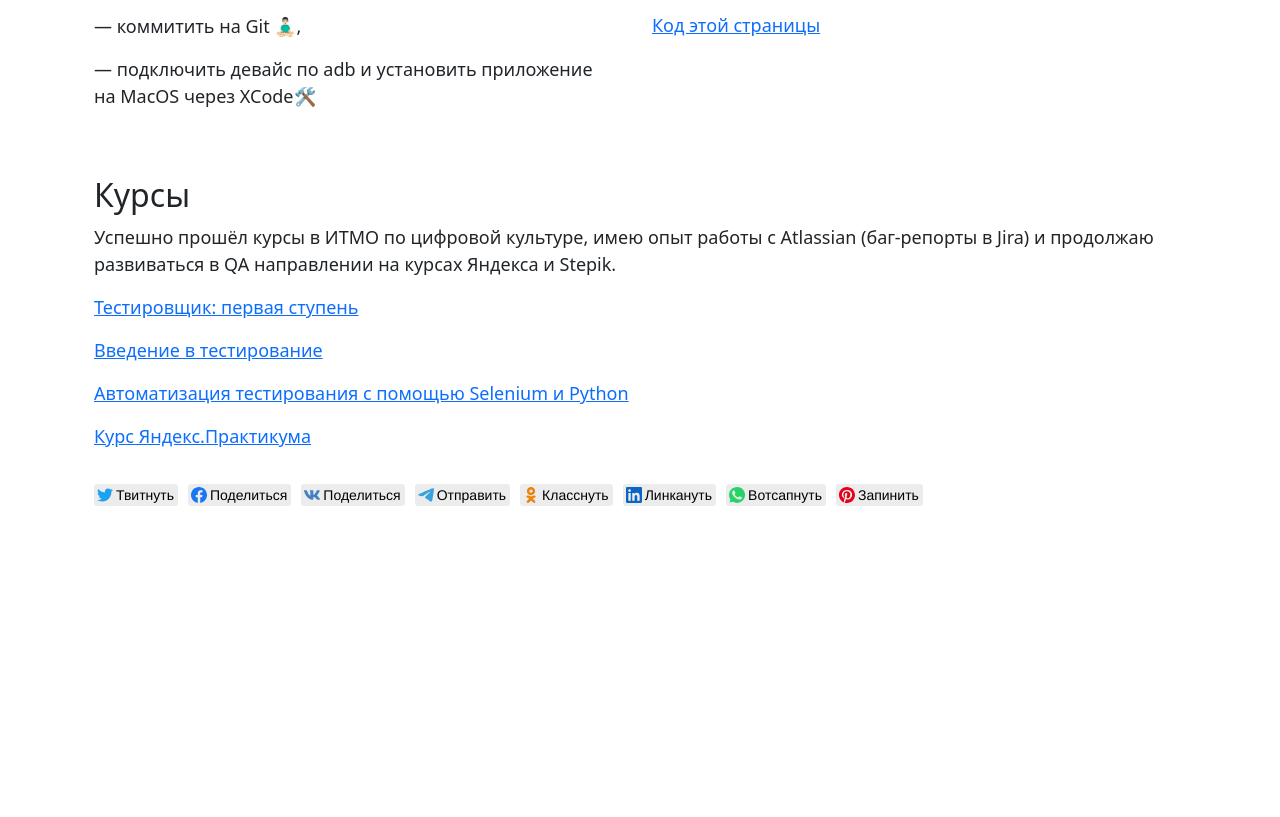
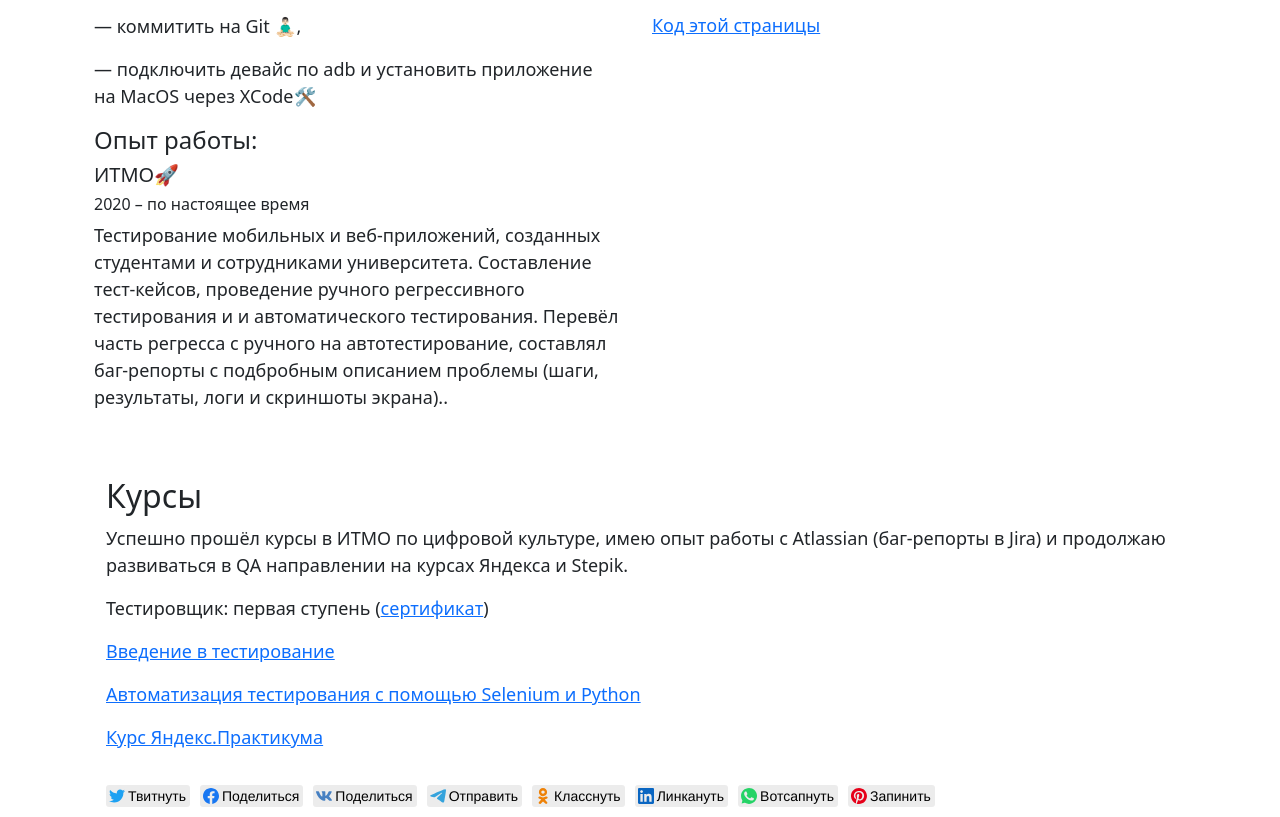
Before and after one commit to egaristotel/egaristotel.github.io, a plain HTML site: page index.html in a window 1280 px wide. Shown: the part 767-1584 px from the top of the page. Before the commit the page ends 1283 px from the top, so only its background shows below. Drawn offline with nearby package versions, Linux system fonts and the light colour scheme; no server answers.

Commit message:
Add files via upload

```diff
--- a/index.html
+++ b/index.html
@@ -77,7 +77,7 @@
         <p>Я&nbsp;QA&nbsp;Engineer 🕵🏻‍♂️ с&nbsp;опытом работы ручного тестирования в&nbsp;небольших студенческих проектах ИТМО🚀, как мобильных, так и&nbsp;веб-приложений.</p>
         <h5>👨🏻‍💻Умею:</h5>
         <p>&mdash;&nbsp;простенько напрограммировать для автотеста на&nbsp;Python🐍,</p>
-        <p>&mdash;&nbsp;работать с&nbsp;таблицами в&nbsp;SQL 🗂, командовать в&nbsp;bash 🖥,</p>
+        <p>&mdash;&nbsp;работать с&nbsp;таблицами в&nbsp;SQL 🗂, командовать в&nbsp;bash 🖥, </p>
         <p>&mdash;&nbsp;настроить сервер с&nbsp;Ubuntu, накинуть туда стек LEMP, подключить сайты с&nbsp;автопродлением SSL, создать рабочую почту и&nbsp;блог с&nbsp;БД под управлением MySQL (это <a href="https://yegoraristov.ru">хобби</a>),</p>
         <p>&mdash;&nbsp;коммитить на&nbsp;Git 🧘🏻‍♂️,</p>
         <p>&mdash;&nbsp;подключить девайс по&nbsp;adb и&nbsp;установить приложение на&nbsp;MacOS через XCode🛠</p>
@@ -97,12 +97,23 @@
   </div>
   <div class="container">
     <div class="row">
+      <div class="col-12 col-sm-12 col-md-6 col-lg-6 col-xl-6">
+        <h4>Опыт работы:</h4>
+
+        <h5>ИТМО🚀</h5>
+        <h6>2020 – по настоящее время</h6>
+         <p>Тестирование мобильных и&nbsp;веб-приложений, созданных студентами и&nbsp;сотрудниками университета. Составление тест-кейсов, проведение ручного регрессивного тестирования и&nbsp;и&nbsp;автоматического тестирования. Перевёл часть регресса с&nbsp;ручного на&nbsp;автотестирование, составлял баг-репорты с&nbsp;подбробным описанием проблемы (шаги, результаты, логи и&nbsp;скриншоты экрана)..
+        </p>
+      </div>
+    </div>
+  <div class="container">
+    <div class="row">
       <div class="col-12">
         <h2>Курсы</h2>
 
         <p>Успешно прошёл курсы в ИТМО по цифровой культуре, имею опыт работы с Atlassian (баг-репорты в Jira) и продолжаю развиваться в QA направлении на курсах Яндекса и Stepik.
         </p>
-        <p><a href="https://www.learnqa.ru/stageone">Тестировщик: первая ступень</a></p>
+        <p>Тестировщик: первая ступень (<a href="img/test_learnqa1.png">cертификат</a>)</p>
         <p><a href="https://stepik.org/course/73926/">Введение в тестирование</a></p>
         <p><a href="https://stepik.org/course/575/">Автоматизация тестирования с помощью Selenium и Python</a></p>
         <p><a href="https://practicum.yandex.ru/trainer/qa-engineer">Курс Яндекс.Практикума</a></p>
```
